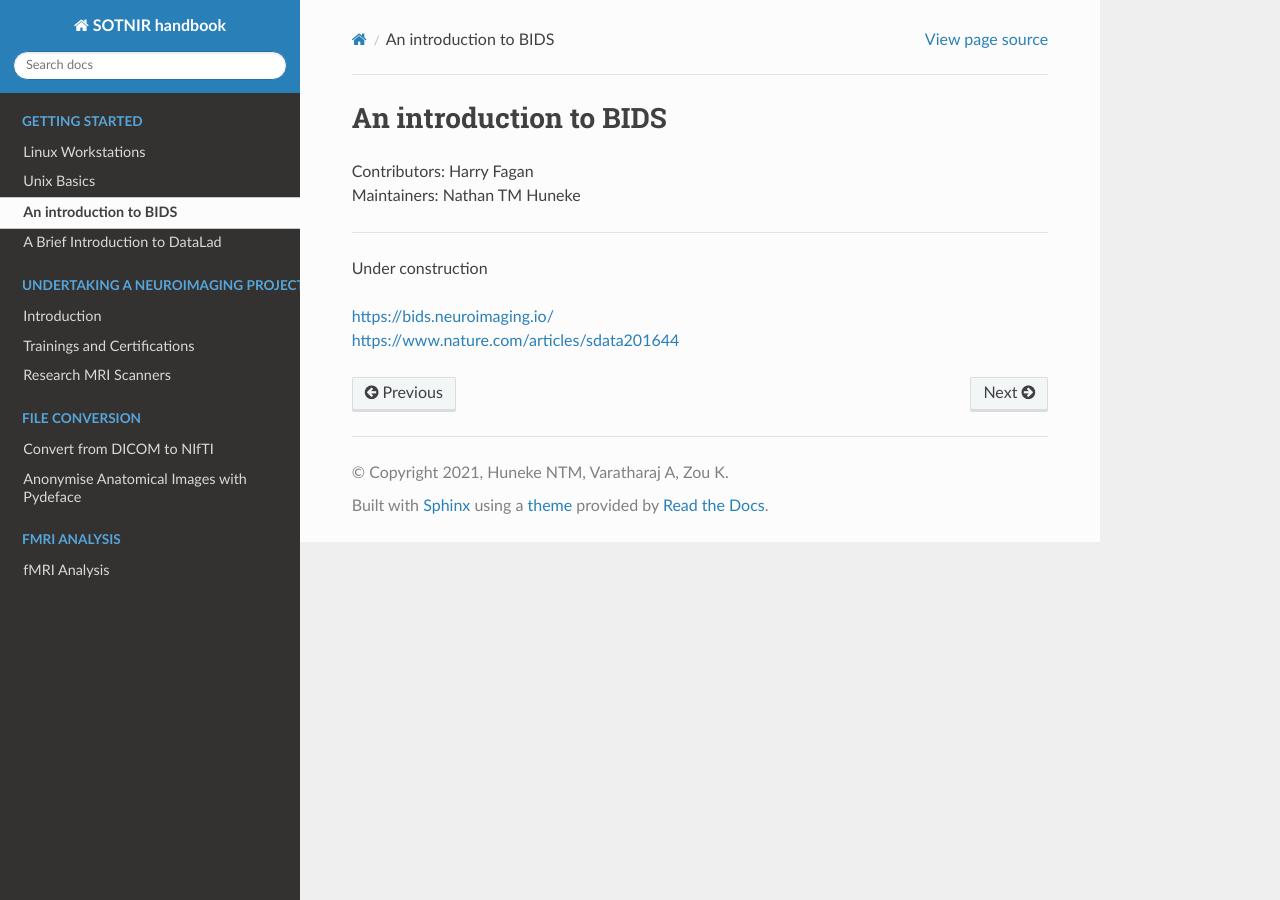
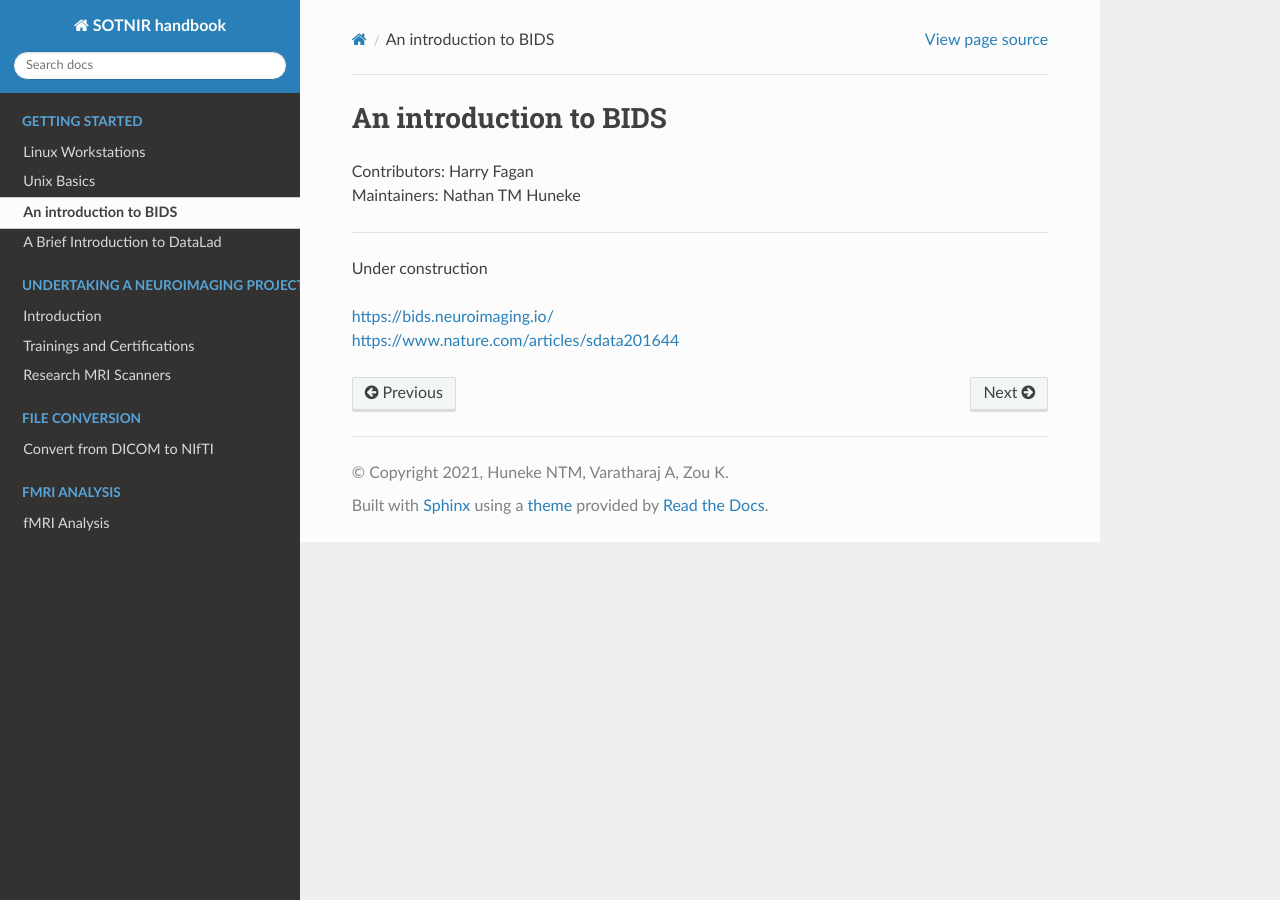
Before and after one commit to nhuneke/sotnir-handbook, a Sphinx documentation site: the page built from docs/getting-started/BIDS.rst, in a window 1280 px wide. Built offline with Sphinx 7.4.7 and the Read the Docs theme 2.0.0, drawn with Linux system fonts in a browser that asks for light colours; pages that are not in the unit, such as notebooks, are missing from menus.

Commit message:
Add initial info re: pseudonymisation of datasets

```diff
--- a/docs/conversion/pydeface.rst
+++ /dev/null
@@ -1,11 +0,0 @@
-.. _pydeface.rst:
-
-=========================================
-Anonymise Anatomical Images with Pydeface
-=========================================
-| Contributors: Nathan TM Huneke
-| Maintainers: Nathan TM Huneke
-
-------------------------------------------
-
-Under construction
--- a/docs/index.rst
+++ b/docs/index.rst
@@ -47,7 +47,7 @@ Contributors are credited on each page.
    :caption: File conversion
 
    conversion/convert2nifti.rst
-   conversion/pydeface.rst
+   conversion/pseudonymise.rst
 
 .. toctree::
    :maxdepth: 2
```
